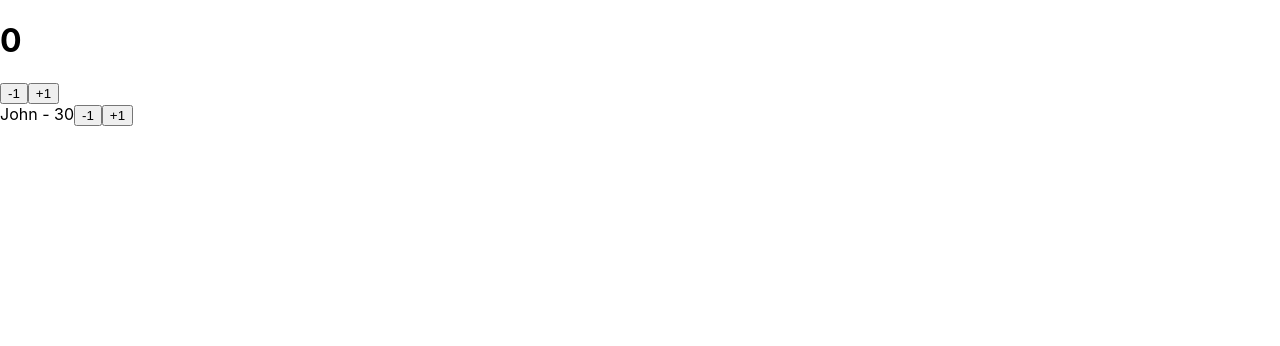
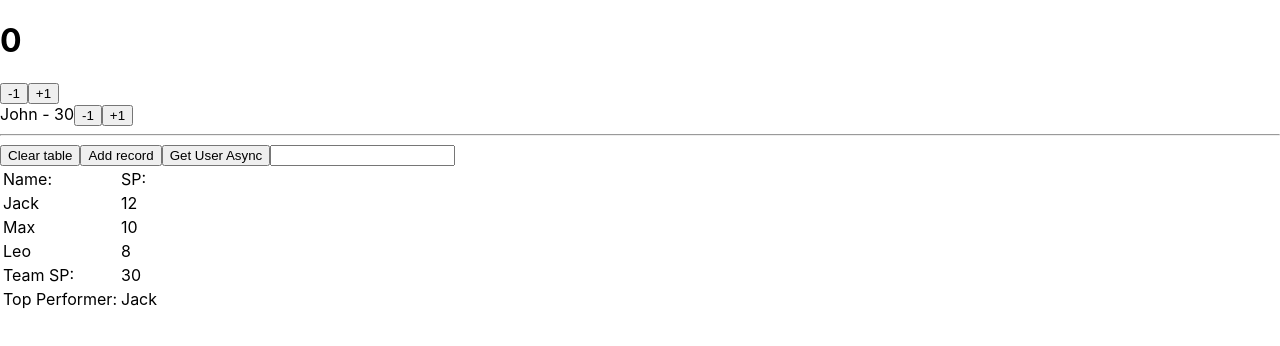
Before and after one commit to Bukovski/react-mobx-examples, a React (Create React App) app: page / in a window 1280 px wide. Shown: the top 346 px of the page. Built offline with nearby package versions, Linux system fonts and the light colour scheme.

Commit message:
add: tableControls with store

```diff
--- a/src/App.js
+++ b/src/App.js
@@ -3,6 +3,7 @@ import { configure } from 'mobx';
 
 import { Counter, counterState } from "./Counter";
 import { NameCounter, nameStore } from "./NameCounter";
+import { appStore, Controls, TableControls } from "./TableControlsAsync";
 
 
 configure({ enforceActions: 'observed' });
@@ -13,6 +14,11 @@ const App = () => {
     <div className="app">
       <Counter store={ counterState } />
       <NameCounter name={ nameStore } />
+
+      <hr/>
+
+      <Controls store={ appStore } />
+      <TableControls store={ appStore } />
     </div>
   );
 }
--- /dev/null
+++ b/src/TableControlsAsync.js
@@ -0,0 +1,158 @@
+import React from 'react';
+import { action, computed, observable, makeObservable, runInAction } from 'mobx';
+import { observer } from "mobx-react";
+
+
+
+class Store {
+	devsList;
+	filter;
+
+	constructor() {
+		this.devsList = [
+			{ id: 1, name: "Jack", sp: 12 },
+			{ id: 2, name: "Max", sp: 10 },
+			{ id: 3, name: "Leo", sp: 8 },
+		];
+		this.filter = "";
+
+		makeObservable(this, { // описываем все свойства отдельно
+			devsList: observable,
+			filter: observable,
+			totalSum: computed,
+			topPerformer: computed,
+			filteredDevelopers: computed,
+			clearList: action,
+			addDeveloper: action,
+			updateFilter: action,
+			getUser: action.bound,
+		})
+	}
+
+
+	get totalSum() {
+		return this.devsList.reduce((sum, { sp }) => sum += sp, 0);
+	};
+
+	get topPerformer() {
+		const maxSp = Math.max(...this.devsList.map(({ sp }) => sp));
+
+		return this.devsList.find(({ sp, name }) => {
+			if (maxSp === sp) {
+				return name;
+			}
+
+			return false;
+		});
+	};
+
+	get filteredDevelopers() {
+		const matchesFilter = new RegExp(this.filter, "i");
+
+		return this.devsList.filter(({ name }) => !this.filter || matchesFilter.test(name));
+	}
+
+	clearList() {
+		this.devsList = [];
+	};
+
+	addDeveloper(dev) {
+		this.devsList.push(dev);
+	};
+
+	updateFilter(value) {
+		this.filter = value;
+	}
+
+	getUser() {
+		fetch('https://randomuser.me/api/')
+			.then(res => res.json())
+			.then(json => {
+				if(json.results) {
+					const { name, login, dob } = json.results[ 0 ]
+					const fetchUser = { id: login.uuid, name: name.first, sp: dob.age  };
+
+					// this.addDeveloper(fetchUser) // ок работает
+
+					runInAction(() => { // ок. Если не хотим выносить логику в отдельный action то используем встроенный runInAction
+						this.devsList.push(fetchUser);
+					})
+				}
+			})
+	}
+}
+
+
+export const appStore = new Store();
+
+/*****/
+
+const Row = ({ data: { name, sp } }) => {
+	return (
+		<tr>
+			<td>{name}</td>
+			<td>{sp}</td>
+		</tr>
+	);
+};
+
+export const TableControls = observer((props) => {
+	const { store } = props;
+
+	return (
+		<table>
+			<thead>
+			<tr>
+				<td>Name:</td>
+				<td>SP:</td>
+			</tr>
+			</thead>
+			<tbody>
+			{
+				store.filteredDevelopers.map((dev) =>
+					<Row key={ dev.id } data={ dev } />)
+			}
+			</tbody>
+			<tfoot>
+			<tr>
+				<td>Team SP:</td>
+				<td>{ store.totalSum }</td>
+			</tr>
+			<tr>
+				<td>Top Performer:</td>
+				<td>{
+					store.topPerformer
+						? store.topPerformer.name
+						: ''
+				}</td>
+			</tr>
+			</tfoot>
+		</table>
+	);
+})
+
+/*****/
+
+export const Controls = observer((props) => {
+	const addDeveloper = () => {
+		const name = prompt("The name:");
+		const sp = parseInt(prompt("The story points:"), 10);
+
+		props.store.addDeveloper({ name, sp });
+	}
+
+	const clearList = () => { props.store.clearList() }
+
+	const filterDevelopers = ({ target: { value } }) => {
+		props.store.updateFilter(value);
+	}
+
+	return (
+		<div className="controls">
+			<button onClick={ clearList }>Clear table</button>
+			<button onClick={ addDeveloper }>Add record</button>
+			<button onClick={ props.store.getUser }>Get User Async</button>
+			<input value={ props.store.filter } onChange={ filterDevelopers } />
+		</div>
+	);
+})
```
